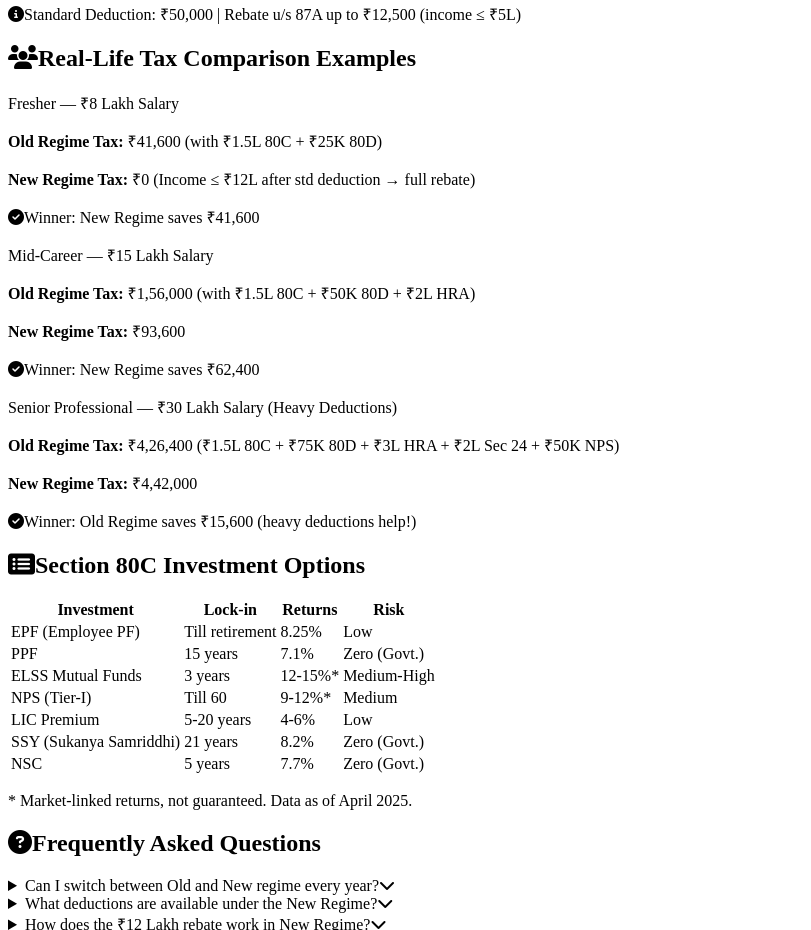
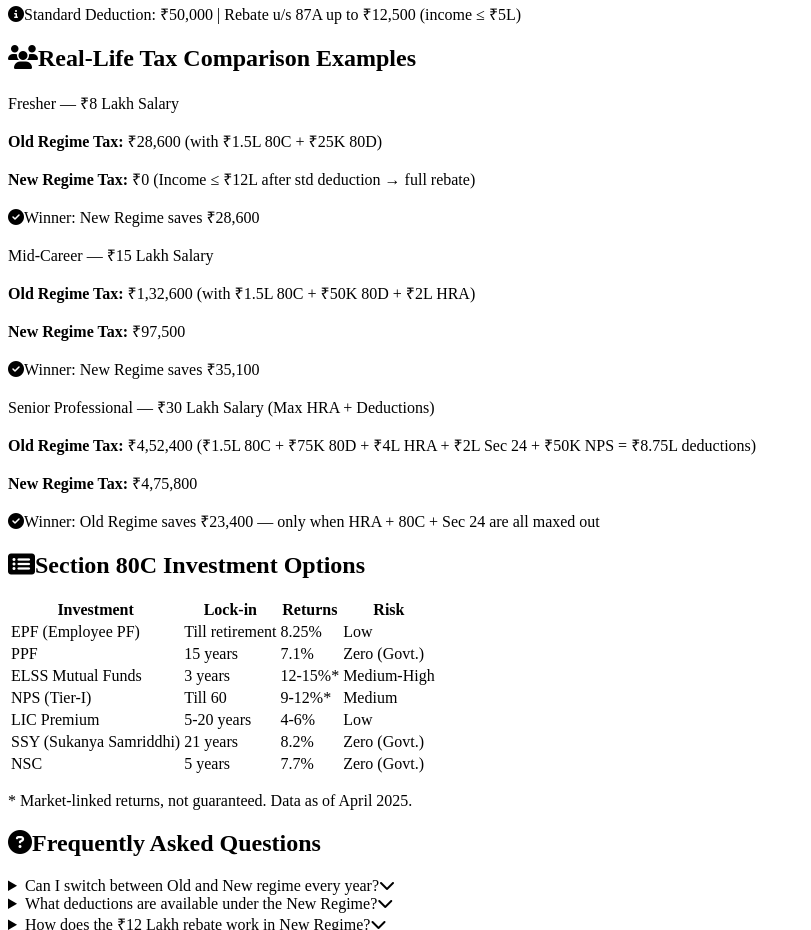
Before and after one commit to KiranYelisetti/quickTool, an Eleventy site: page src/income-tax-calculator.njk in a window 1280 px wide. Shown: the part 2136-3066 px from the top of the page, without its empty margins (0-811 px from the left). Built offline with nearby package versions, Linux system fonts and the light colour scheme; Eleventy itself is replaced by a stand-in of ours; files that its build step writes are made by us from their sources.

Commit message:
Fix income tax marginal relief and correct static example numbers
Income tax calculator (FY 2025-26):
- Implement Section 87A marginal relief for New Regime: just above
  ₹12L taxable income, tax after rebate is now capped at the amount
  by which income exceeds ₹12L (Finance Act 2025). Previously a ₹1
  jump above ₹12L showed ~₹60,000 tax on ₹1 of excess income.
- Recompute the three Real-Life Examples with correct numbers. The
  ₹30L scenario conclusion changed: with standard heavy deductions
  (₹7.75L), New Regime now wins; Old Regime only wins when HRA + 80C
  + Sec 24 are all maxed out (~₹8.75L deductions).

Salary calculator:
- Apply the same marginal relief fix to estimateNewRegimeTax().
- Recompute the "Typical In-Hand Salary for Popular CTC Ranges"
  table against the live calc's actual assumptions (40% Basic, Metro
  HRA 50%, New Regime FY 2025-26, ₹200 prof tax). Previous values
  were 10-25% too low across all rows.

```diff
--- a/src/income-tax-calculator.njk
+++ b/src/income-tax-calculator.njk
@@ -331,21 +331,21 @@ meta_keywords: "income tax calculator 2025-26, new regime tax calculator, old vs
                 <div class="space-y-4">
                     <div class="border-l-4 border-emerald-500 pl-4 py-3 bg-emerald-50 dark:bg-gray-700 rounded-r-lg">
                         <p class="font-bold text-gray-800 dark:text-white">Fresher — ₹8 Lakh Salary</p>
-                        <p class="text-sm text-gray-600 dark:text-gray-300 mt-1"><strong>Old Regime Tax:</strong> ₹41,600 (with ₹1.5L 80C + ₹25K 80D)</p>
+                        <p class="text-sm text-gray-600 dark:text-gray-300 mt-1"><strong>Old Regime Tax:</strong> ₹28,600 (with ₹1.5L 80C + ₹25K 80D)</p>
                         <p class="text-sm text-gray-600 dark:text-gray-300"><strong>New Regime Tax:</strong> ₹0 (Income ≤ ₹12L after std deduction → full rebate)</p>
-                        <p class="text-sm font-bold text-emerald-600 mt-1"><i class="fas fa-check-circle mr-1"></i>Winner: New Regime saves ₹41,600</p>
+                        <p class="text-sm font-bold text-emerald-600 mt-1"><i class="fas fa-check-circle mr-1"></i>Winner: New Regime saves ₹28,600</p>
                     </div>
                     <div class="border-l-4 border-blue-500 pl-4 py-3 bg-blue-50 dark:bg-gray-700 rounded-r-lg">
                         <p class="font-bold text-gray-800 dark:text-white">Mid-Career — ₹15 Lakh Salary</p>
-                        <p class="text-sm text-gray-600 dark:text-gray-300 mt-1"><strong>Old Regime Tax:</strong> ₹1,56,000 (with ₹1.5L 80C + ₹50K 80D + ₹2L HRA)</p>
-                        <p class="text-sm text-gray-600 dark:text-gray-300"><strong>New Regime Tax:</strong> ₹93,600</p>
-                        <p class="text-sm font-bold text-emerald-600 mt-1"><i class="fas fa-check-circle mr-1"></i>Winner: New Regime saves ₹62,400</p>
+                        <p class="text-sm text-gray-600 dark:text-gray-300 mt-1"><strong>Old Regime Tax:</strong> ₹1,32,600 (with ₹1.5L 80C + ₹50K 80D + ₹2L HRA)</p>
+                        <p class="text-sm text-gray-600 dark:text-gray-300"><strong>New Regime Tax:</strong> ₹97,500</p>
+                        <p class="text-sm font-bold text-emerald-600 mt-1"><i class="fas fa-check-circle mr-1"></i>Winner: New Regime saves ₹35,100</p>
                     </div>
                     <div class="border-l-4 border-purple-500 pl-4 py-3 bg-purple-50 dark:bg-gray-700 rounded-r-lg">
-                        <p class="font-bold text-gray-800 dark:text-white">Senior Professional — ₹30 Lakh Salary (Heavy Deductions)</p>
-                        <p class="text-sm text-gray-600 dark:text-gray-300 mt-1"><strong>Old Regime Tax:</strong> ₹4,26,400 (₹1.5L 80C + ₹75K 80D + ₹3L HRA + ₹2L Sec 24 + ₹50K NPS)</p>
-                        <p class="text-sm text-gray-600 dark:text-gray-300"><strong>New Regime Tax:</strong> ₹4,42,000</p>
-                        <p class="text-sm font-bold text-orange-600 mt-1"><i class="fas fa-check-circle mr-1"></i>Winner: Old Regime saves ₹15,600 (heavy deductions help!)</p>
+                        <p class="font-bold text-gray-800 dark:text-white">Senior Professional — ₹30 Lakh Salary (Max HRA + Deductions)</p>
+                        <p class="text-sm text-gray-600 dark:text-gray-300 mt-1"><strong>Old Regime Tax:</strong> ₹4,52,400 (₹1.5L 80C + ₹75K 80D + ₹4L HRA + ₹2L Sec 24 + ₹50K NPS = ₹8.75L deductions)</p>
+                        <p class="text-sm text-gray-600 dark:text-gray-300"><strong>New Regime Tax:</strong> ₹4,75,800</p>
+                        <p class="text-sm font-bold text-orange-600 mt-1"><i class="fas fa-check-circle mr-1"></i>Winner: Old Regime saves ₹23,400 — only when HRA + 80C + Sec 24 are all maxed out</p>
                     </div>
                 </div>
             </div>
@@ -499,10 +499,17 @@ meta_keywords: "income tax calculator 2025-26, new regime tax calculator, old vs
         const newTaxableIncome = Math.max(0, totalGross - newStdDed);
         let newTaxBeforeCess = calcNewRegimeTax(newTaxableIncome);
 
-        // Rebate u/s 87A (New): up to ₹60,000 if taxable income ≤ ₹12L
+        // Rebate u/s 87A (New): full rebate if taxable income ≤ ₹12L.
+        // Marginal relief: just above ₹12L, tax after rebate cannot exceed
+        // the amount by which income exceeds ₹12L (Finance Act 2025).
         let newRebate = 0;
         if (newTaxableIncome <= 1200000) {
             newRebate = Math.min(newTaxBeforeCess, 60000);
+        } else {
+            const excessOver12L = newTaxableIncome - 1200000;
+            if (newTaxBeforeCess > excessOver12L) {
+                newRebate = newTaxBeforeCess - excessOver12L;
+            }
         }
         const newTaxAfterRebate = Math.max(0, newTaxBeforeCess - newRebate);
         const newCess = newTaxAfterRebate * 0.04;
```
Also changed, not shown: src/salary-calculator.njk (+14 -8 lines).
